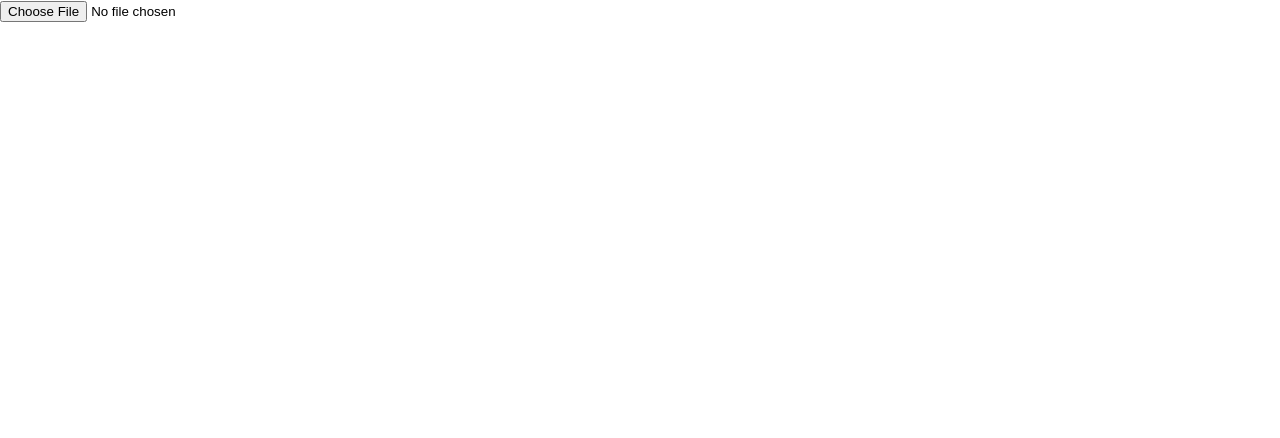
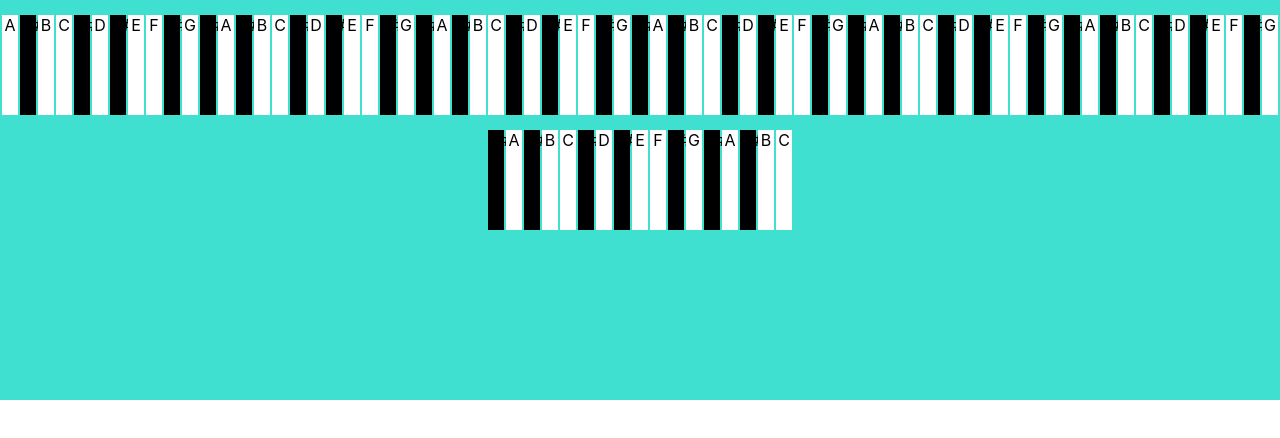
Before and after one commit to jwong28/RecognizeMe, a React (Create React App) app in the folder app/: page / in a window 1280 px wide. Shown: the top 438 px of the page. Built offline with nearby package versions, Linux system fonts and the light colour scheme.

Commit message:
Made black and white keys. Gotta fix infinite audio issue

```diff
--- a/app/src/App.js
+++ b/app/src/App.js
@@ -4,9 +4,9 @@ import Piano from './Piano';
 const App = () => {
   return (
     <div>
-      <form method="POST" action="api/array">
+      {/* <form method="POST" action="api/array">
         <input type="file" />
-      </form>
+      </form> */}
       <Piano />
     </div>
   );
--- a/app/src/Key.js
+++ b/app/src/Key.js
@@ -20,7 +20,7 @@ const Key = props => {
     const styling = {
         backgroundColor: color,
         height: '100px',
-        width: '5px',
+        width: '16px',
         display: 'inline-block',
         margin: '15px 1px 0px 1px',
     }
@@ -36,14 +36,13 @@ const Key = props => {
     const handleClick = () => {
         // For now, we'll make duration 1/4th of a note. Will change in future
         props.handleClick(color+position,'4n');
+        console.log('click');
     }
 
     return (
-        <>
-            <div onClick={e => handleClick()} style={styling}>
-                {note}
-            </div>
-        </>
+        <div onClick={e => handleClick()} style={styling}>
+            {note}
+        </div>
     );
 }
 export default Key;
--- a/app/src/Piano.js
+++ b/app/src/Piano.js
@@ -1,4 +1,4 @@
-import React, { useEffect, useRef } from 'react';
+import React, { useEffect, useState } from 'react';
 import Key from './Key';
 import * as Tone from 'tone';
 
@@ -11,10 +11,10 @@ const Piano = props => {
      *  36 black keys
      *  An octave of white keys start from C -> D -> E -> F -> G -> A -> B
      */
-    const keys = [];
+    const [keys,setKeys] = useState([]);
 
     // Synthesizer for making music
-    const synth = useRef();
+    const synth = new Tone.Synth().toMaster();
 
     // CSS Styling for piano container
     console.log('height',window.innerHeight);
@@ -22,22 +22,23 @@ const Piano = props => {
     const pianoStyle = {
         textAlign: 'center',
         height: `${window.innerHeight/2}px`,
-        width: `${window.innerWidth/2}px`,
+        width: `${window.innerWidth}px`,
+        backgroundColor: 'turquoise',
     }
 
     // Initializes everything before loading anything else
     useEffect(() => {
         // Creates a synth and connect it to the master output (your speakers)
-        synth.current = new Tone.Synth().toMaster();
+        // synth.current = new Tone.Synth().toMaster();
 
-        let char = 'C';
-        for(let i=0;i<7;i++){
-            setTimeout(() => {
-                // Play middle C for a duration of an 8th note
-                synth.current.triggerAttackRelease(`${char}4`,"8n");
-                char = nextCharacter(char);
-            }, 1000 * i);
-        }
+        // let char = 'C';
+        // for(let i=0;i<7;i++){
+        //     setTimeout(() => {
+        //         // Play middle C for a duration of an 8th note
+        //         synth.current.triggerAttackRelease(`${char}4`,"8n");
+        //         char = nextCharacter(char);
+            // }, 1000 * i);
+        // }
 
         initializeKeys();
     }, [])
@@ -63,9 +64,7 @@ const Piano = props => {
     // Plays the sound responsing to the according key input
     const playNote = (key,duration) => {
         // For now, will have half a second delay in between notes
-        setTimeout(() => {
-            synth.current.triggerAttackRelease(key,duration);
-        }, 500);
+        synth.triggerAttackRelease(key,duration);
     }
 
     // Function to initialize keys
@@ -73,16 +72,23 @@ const Piano = props => {
         // The first key on the piano
         let char = 'A';
 
+        // Array to store the initial keys
+        let keyArr = [];
+
+        // Index just to satisfy reacts key property
+        let index = 0;
+
         // The 0th octave only has 3 keys, 2 white and 1 black in the middle
         for(let i=0;i<3;i++){
             let blackKey = i % 2 !== 0;
-            keys.push(
-                {
-                    color: blackKey ? 'black' : 'white',
-                    position: 0,
-                    note: blackKey ? `${char}#` : `${char}`,
-                    handleClick: playNote(),
-                }
+            keyArr.push(
+                <Key
+                    color={blackKey ? 'black' : 'white'}
+                    position={0}
+                    note={blackKey ? `${char}#` : `${char}`}
+                    key={index++}
+                    handleClick={(note,duration) => playNote(note,duration)}
+                />
             );
             char = blackKey ? char : nextCharacter(char);
         }
@@ -95,13 +101,14 @@ const Piano = props => {
             // First section
             for(let i=0;i<5;i++){
                 let blackKey = i % 2 !== 0;
-                keys.push(
-                    {
-                        color: blackKey ? 'black' : 'white',
-                        position: octave,
-                        note: blackKey ? `${char}#` : `${char}`,
-                        handleClick: playNote(),
-                    }
+                keyArr.push(
+                    <Key
+                        color={blackKey ? 'black' : 'white'}
+                        position={octave}
+                        note={blackKey ? `${char}#` : `${char}`}
+                        key={index++}
+                        handleClick={(note,duration) => playNote(note,duration)}
+                    />
                 );
                 char = blackKey ? char : nextCharacter(char);
             }
@@ -109,13 +116,14 @@ const Piano = props => {
             // Second section
             for(let i=0;i<7;i++){
                 let blackKey = i % 2 !== 0;
-                keys.push(
-                    {
-                        color: blackKey ? 'black' : 'white',
-                        position: octave,
-                        note: blackKey ? `${char}#` : `${char}`,
-                        handleClick: playNote(),
-                    }
+                keyArr.push(
+                    <Key
+                        color={blackKey ? 'black' : 'white'}
+                        position={octave}
+                        note={blackKey ? `${char}#` : `${char}`}
+                        key={index++}
+                        handleClick={(note,duration) => playNote(note,duration)}
+                    />
                 );
                 char = blackKey ? char : nextCharacter(char);
             }
@@ -123,28 +131,23 @@ const Piano = props => {
 
         // For the 8th octave, there is only 1 white note which is the C note
         char = nextCharacter(char);
-        keys.push(
-            {
-                color: 'white',
-                position: 8,
-                note: 'C',
-                handleClick: playNote(),
-            }
-        )
+        keyArr.push(
+            <Key
+                color={'white'}
+                position={8}
+                note={'C'}
+                key={index++}
+                handleClick={(note,duration) => playNote(note,duration)}
+            />
+        );
+
+        setKeys(keyArr);
     }
 
     return (
         <div style={pianoStyle}>
-            {console.log(keys)}
             <div className="keys-container">
-                {keys.map((obj,index) => (
-                    <Key
-                        color={obj.color}
-                        position={obj.position}
-                        note={obj.note}
-                        handleClick={obj.handleClick}
-                    />
-                ))}
+                {keys}
             </div>
         </div>
     )
```
